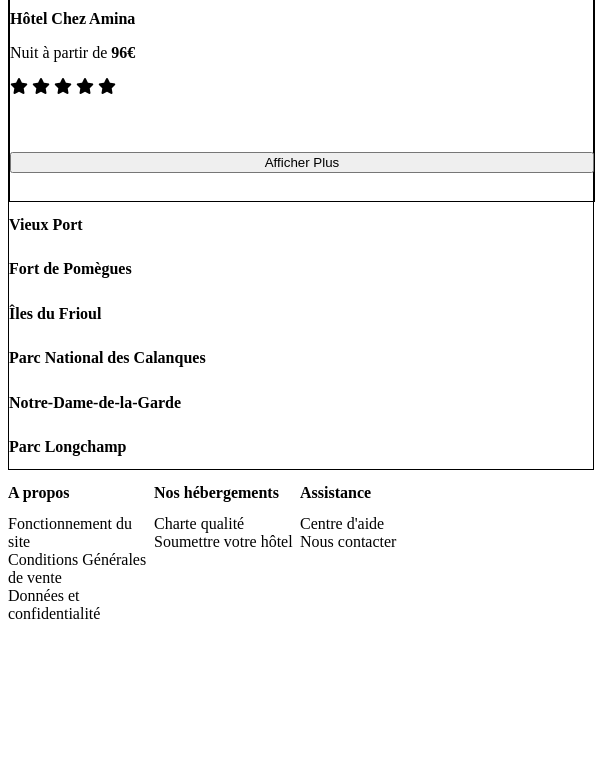
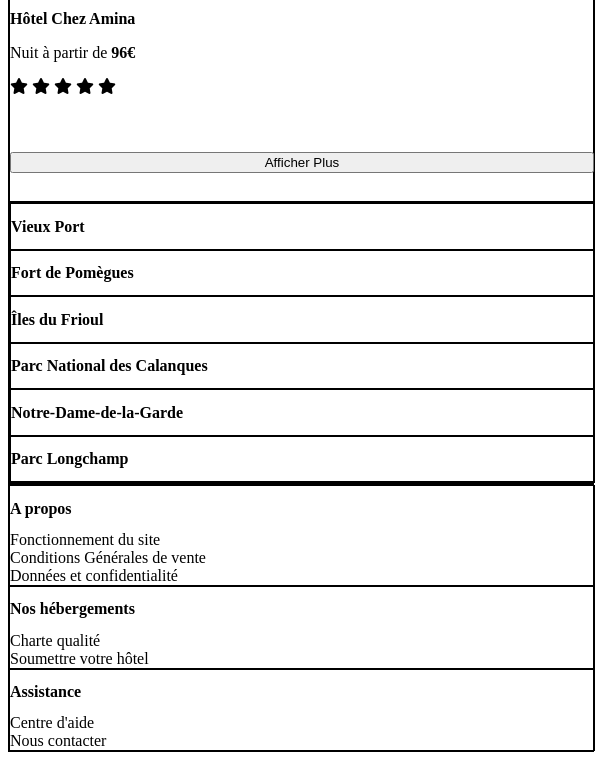
Before and after one commit to grobdl/DavidLebe_2_10112020, a plain HTML site: page index.html in a window 600 px wide. Shown: the part 1766-2526 px from the top of the page. Before the commit the page ends 2397 px from the top, so only its background shows below. Drawn offline with Linux system fonts and the light colour scheme.

Commit message:
V0.6 -- Organisation de la page pour tablet

```diff
--- a/style.css
+++ b/style.css
@@ -99,13 +99,15 @@ header {
 	display: flex;
 	flex-wrap: wrap;
 	flex-direction: column;
+	justify-content: space-between;
 	width: 100%;
+	border: 1px solid;
 }
 
 #act article {
 	display: flex;
 	flex-wrap: wrap;
-	align-items: flex-end;
+	border: 1px solid;
 }
 
 .act_full {
@@ -128,18 +130,34 @@ header {
 footer {
 	display: flex;
 	flex-wrap: wrap;
+	width: 100%;
+	border: 1px solid;
 }
 
 .col_foot {
 	flex-direction: column;
 	width: 25%;
+	border: 1px solid;
 }
 .col_foot a {
 	display: block;
 }
 
-/**@media screen and (max-width: 1024px) and (min-width: 600px) {
-}**/
+@media screen and (max-width: 1024px) and (min-width: 600px) {
+	#content {
+		flex-direction: column;
+	}
+
+	#fav,
+	#hbgt,
+	#act {
+		width: 100%;
+	}
+
+	#content section:nth-child(2) {
+		order: -1;
+	}
+}
 
 @media screen and (max-width: 600px) {
 	/**HEADER**/
@@ -166,18 +184,24 @@ footer {
 		order: -1;
 	}
 
-	#fav {
+	#fav,
+	#hbgt,
+	#act {
 		width: 100%;
 	}
 
 	#hbgt {
-		width: 100%;
 		flex-direction: column;
 		max-height: 100%;
 		width: auto;
 	}
 
-	#act {
+	/**FOOTER**/
+	footer {
+		flex-direction: column;
+	}
+
+	footer .col_foot {
 		width: 100%;
 	}
 }
```
